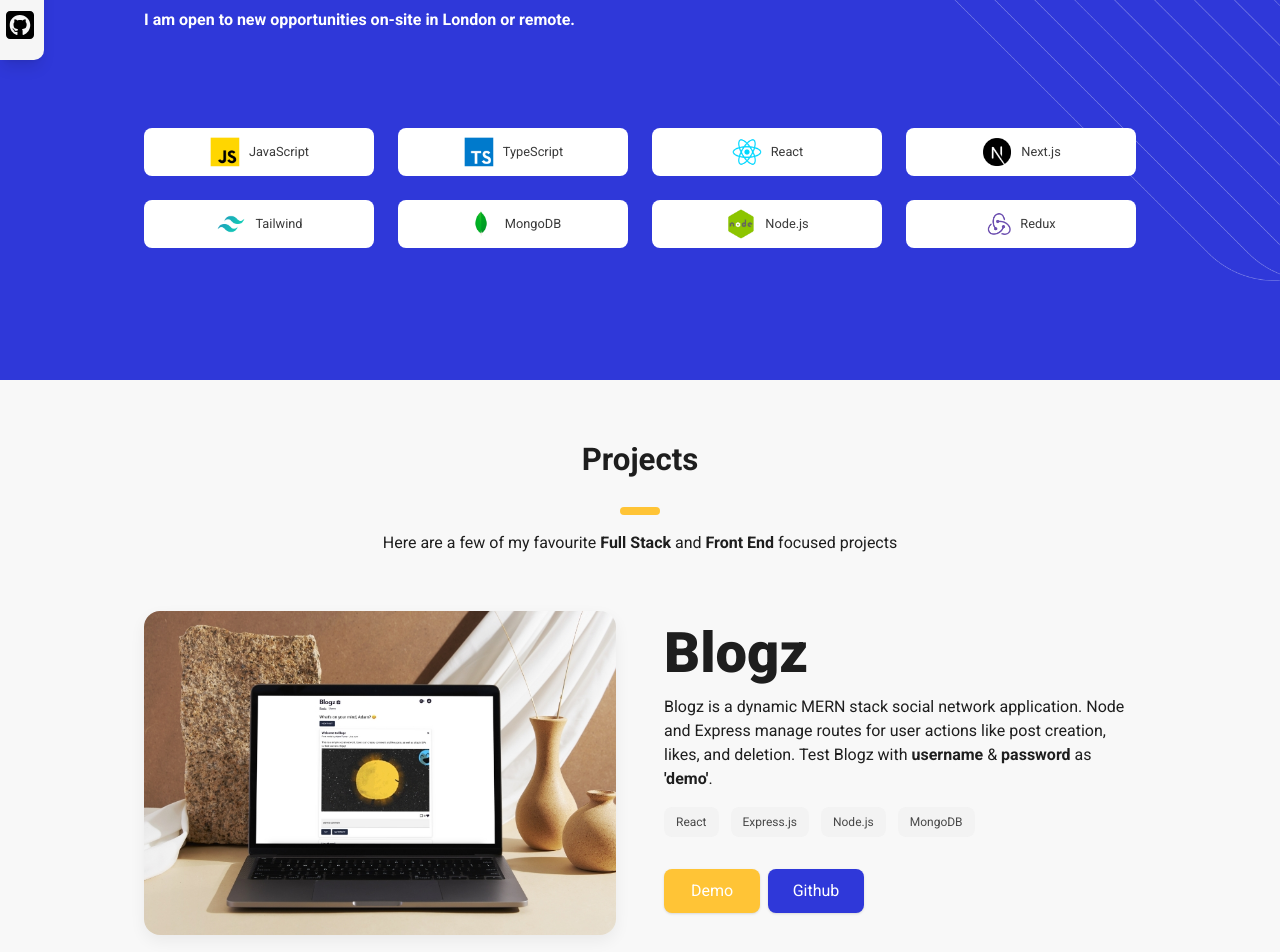
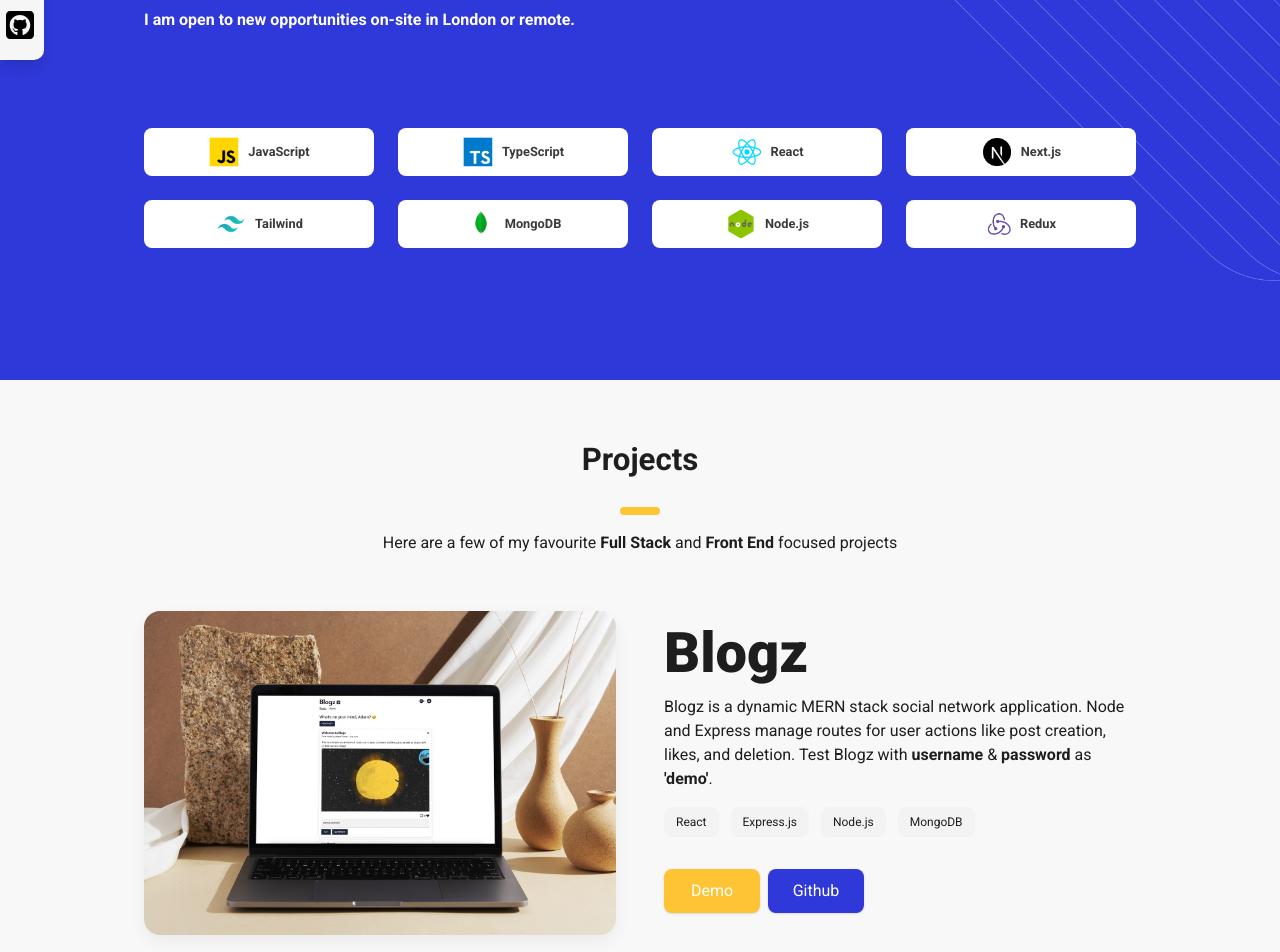
Before and after one commit to adamrichardturner/portfolio-2023, a Next.js app: page / in a window 1280 px wide. Shown: the part 420-1372 px from the top of the page. Built offline with nearby package versions, Linux system fonts and the light colour scheme.

Commit message:
Skills font weight

```diff
--- a/components/Hero/Hero.tsx
+++ b/components/Hero/Hero.tsx
@@ -37,7 +37,7 @@
             I am open to new opportunities on-site in London or remote.
           </h3>
         </div>
-        <div className='hero-skills grid grid-cols-2 lg:grid-cols-4 gap-6 text-xs md:text-sm text-caption'>
+        <div className='hero-skills grid grid-cols-2 lg:grid-cols-4 gap-6 text-xs md:text-sm font-bold text-caption'>
           <div className='flex items-center justify-center bg-white py-3.5 h-12 rounded-lg space-x-2'>
             <Image
               src='/skills/javascript.png'
--- a/tailwind.config.ts
+++ b/tailwind.config.ts
@@ -16,7 +16,7 @@
         caption: '#3A3A3A',
         light: '#F3F3F3',
         cream: '#F8F8F8',
-        captiontext: '#484848',
+        captiontext: '#1E1E1E',
         'form-input': '#F6F6F6',
         'form-border': '#E7E7E7',
       },
```
